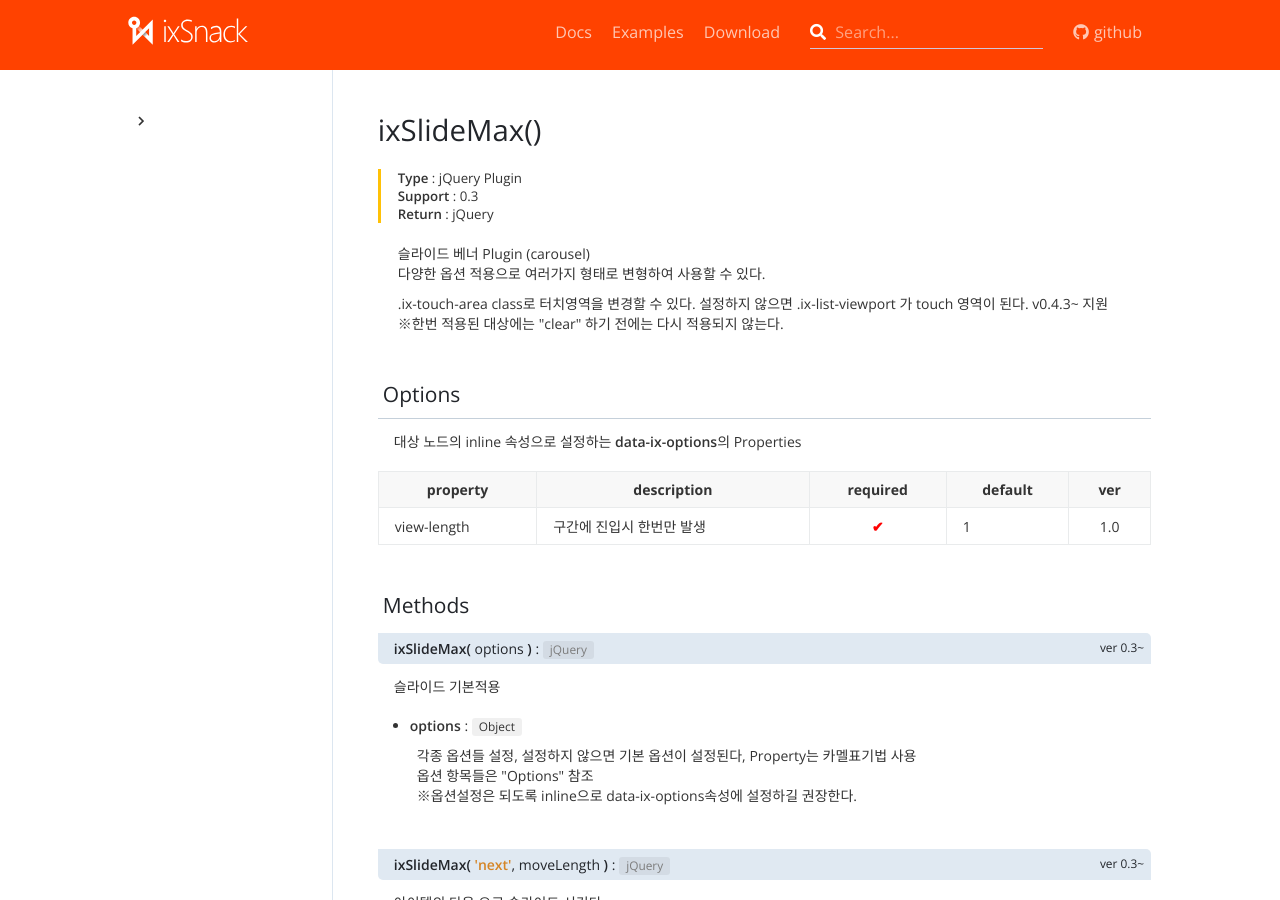
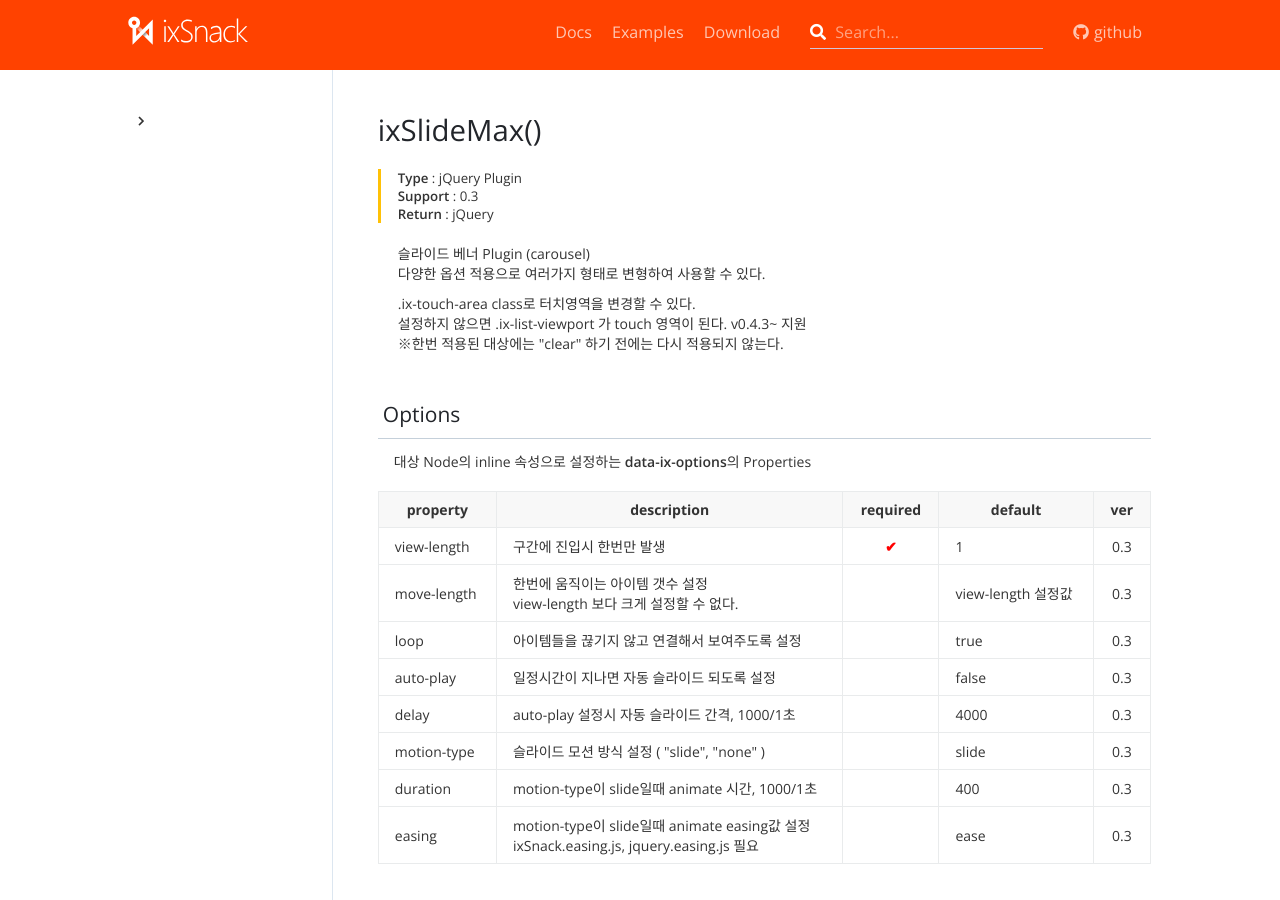
Before and after one commit to ixsnack/ixsnack, a Jekyll site: the page built from _docs/ixSlideMax.md, in a window 1280 px wide and 900 px high. Built offline with Jekyll 4.4.1, drawn with Linux system fonts in a browser that asks for light colours; nearby versions of some CDN libraries.

Commit message:
ixSlideMax docs update

```diff
--- a/_data/ixSlideMax.yml
+++ b/_data/ixSlideMax.yml
@@ -11,7 +11,7 @@ return: jQuery
 description:
   - 슬라이드 베너 Plugin (carousel)<br>
     다양한 옵션 적용으로 여러가지 형태로 변형하여 사용할 수 있다.
-  - .ix-touch-area class로 터치영역을 변경할 수 있다.
+  - .ix-touch-area class로 터치영역을 변경할 수 있다.<br>
     설정하지 않으면 .ix-list-viewport 가 touch 영역이 된다. v0.4.3~ 지원<br>
     ※한번 적용된 대상에는 "clear" 하기 전에는 다시 적용되지 않는다.
 
@@ -21,7 +21,44 @@ options:
     desc: 구간에 진입시 한번만 발생
     required: true
     default: 1
-    ver: 1.0
+    ver: 0.3
+  - prop: move-length
+    desc: 한번에 움직이는 아이템 갯수 설정<br>
+           view-length 보다 크게 설정할 수 없다.
+    required: false
+    default: view-length 설정값
+    ver: 0.3
+  - prop: loop
+    desc: 아이템들을 끊기지 않고 연결해서 보여주도록 설정
+    required: false
+    default: true
+    ver: 0.3
+  - prop: auto-play
+    desc: 일정시간이 지나면 자동 슬라이드 되도록 설정
+    required: false
+    default: false
+    ver: 0.3
+  - prop: delay
+    desc: auto-play 설정시 자동 슬라이드 간격, 1000/1초
+    required: false
+    default: 4000
+    ver: 0.3
+  - prop: motion-type
+    desc: 슬라이드 모션 방식 설정 ( "slide", "none" )
+    required: false
+    default: slide
+    ver: 0.3
+  - prop: duration
+    desc: motion-type이 slide일때 animate 시간, 1000/1초
+    required: false
+    default: 400
+    ver: 0.3
+  - prop: easing
+    desc: motion-type이 slide일때 animate easing값 설정<br>
+          ixSnack.easing.js, jquery.easing.js 필요
+    required: false
+    default: ease
+    ver: 0.3
 
 ## Methods
 methods:
--- a/_includes/docs-contents.html
+++ b/_includes/docs-contents.html
@@ -24,7 +24,7 @@
 {% if data.options %}
 <h3>Options</h3>
 <div class="table-wrap options">
-	<div class="desc">대상 노드의 inline 속성으로 설정하는 <span class="accent">data-ix-options</span>의 Properties</div>
+	<div class="desc">대상 Node의 inline 속성으로 설정하는 <span class="accent">data-ix-options</span>의 Properties</div>
 	<table>
 		<thead>
 		<tr>
```
